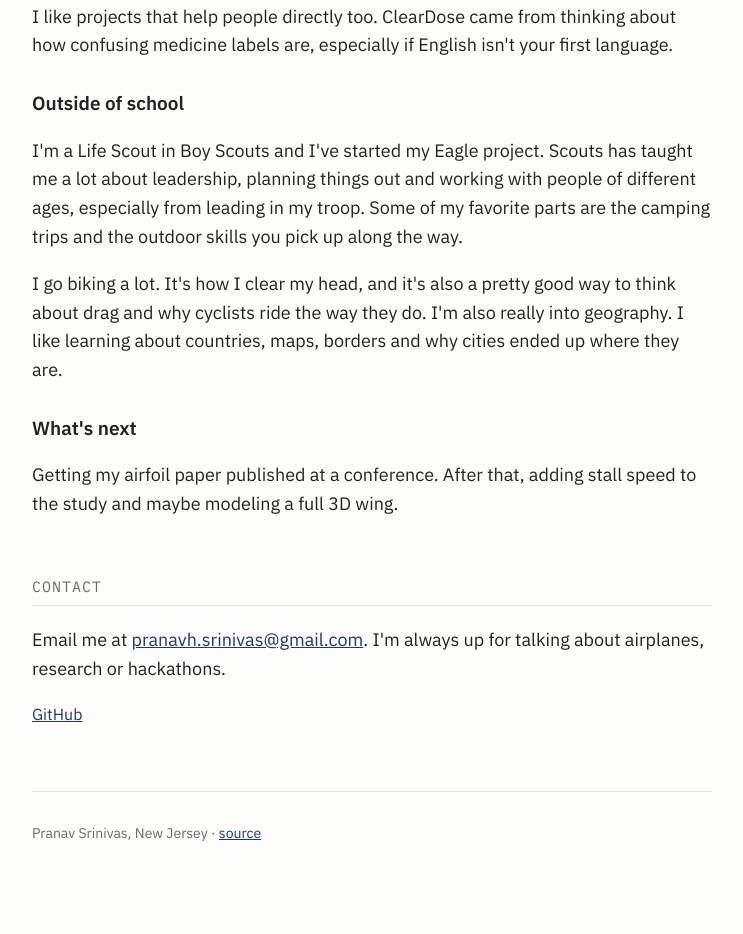
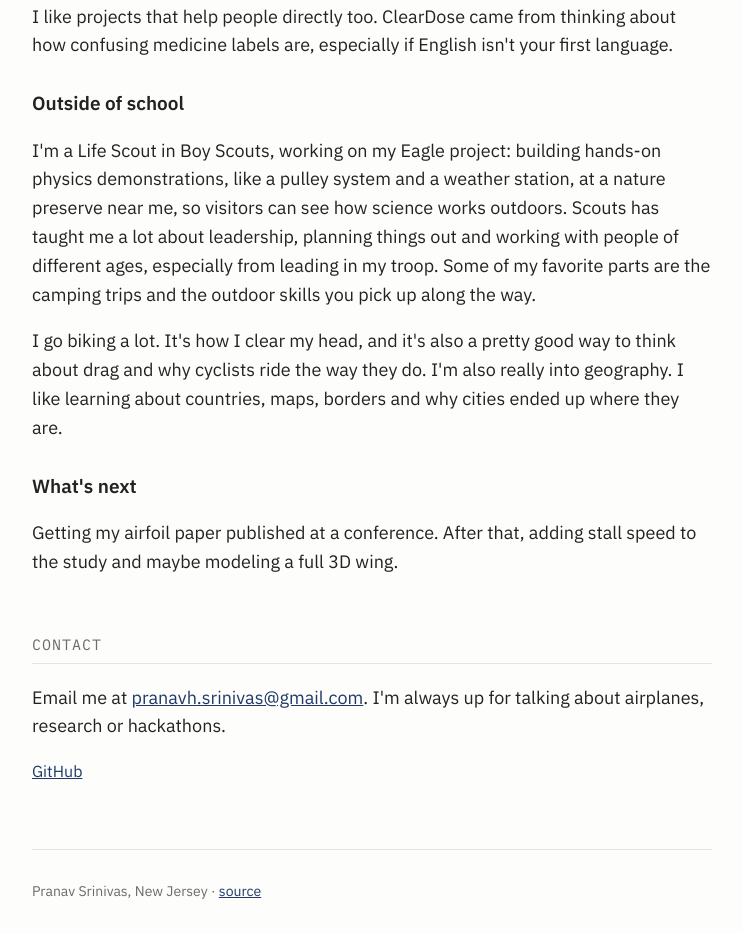
Before and after one commit to phsrinivas/phsrinivas.github.io, a plain HTML site: page index.html in a window 1280 px wide. Shown: the part 1960-2894 px from the top of the page, without its empty margins (268-1011 px from the left). Drawn offline with Linux system fonts and the light colour scheme.

Commit message:
Describe my Eagle project

```diff
--- a/index.html
+++ b/index.html
@@ -72,7 +72,7 @@
     <p>I like projects that help people directly too. ClearDose came from thinking about how confusing medicine labels are, especially if English isn't your first language.</p>
 
     <h3>Outside of school</h3>
-    <p>I'm a Life Scout in Boy Scouts and I've started my Eagle project. Scouts has taught me a lot about leadership, planning things out and working with people of different ages, especially from leading in my troop. Some of my favorite parts are the camping trips and the outdoor skills you pick up along the way.</p>
+    <p>I'm a Life Scout in Boy Scouts, working on my Eagle project: building hands-on physics demonstrations, like a pulley system and a weather station, at a nature preserve near me, so visitors can see how science works outdoors. Scouts has taught me a lot about leadership, planning things out and working with people of different ages, especially from leading in my troop. Some of my favorite parts are the camping trips and the outdoor skills you pick up along the way.</p>
     <p>I go biking a lot. It's how I clear my head, and it's also a pretty good way to think about drag and why cyclists ride the way they do. I'm also really into geography. I like learning about countries, maps, borders and why cities ended up where they are.</p>
 
     <h3>What's next</h3>
```
